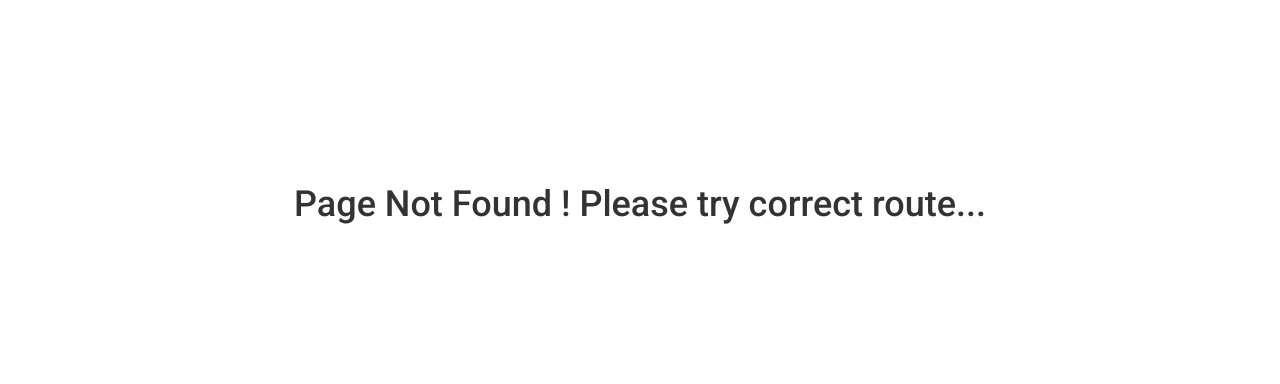
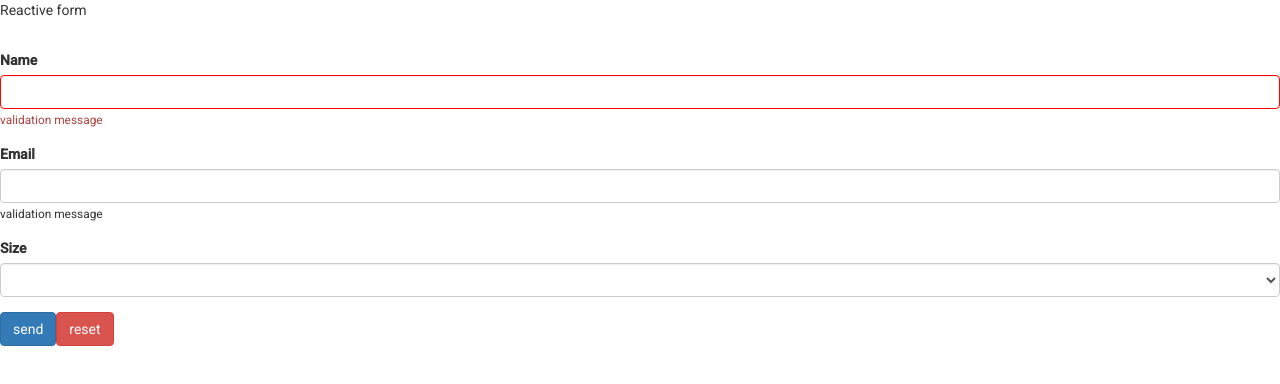
Before and after one commit to sanD92/Employee-Directory, an Angular app in the folder employee-directory/: page /userForm in a window 1280 px wide. Before the commit this address had no page. Shown: the top 384 px of the page. Built offline with nearby package versions, Linux system fonts and the light colour scheme.

Commit message:
user form

```diff
--- a/employee-directory/package.json
+++ b/employee-directory/package.json
@@ -28,13 +28,13 @@
     "zone.js": "~0.8.26"
   },
   "devDependencies": {
-    "@angular-devkit/build-angular": "~0.13.0",
+    "@angular-devkit/build-angular": "^0.13.9",
     "@angular/cli": "~7.3.5",
     "@angular/compiler-cli": "~7.2.0",
     "@angular/language-service": "~7.2.0",
-    "@types/node": "~8.9.4",
     "@types/jasmine": "~2.8.8",
     "@types/jasminewd2": "~2.0.3",
+    "@types/node": "~8.9.4",
     "codelyzer": "~4.5.0",
     "jasmine-core": "~2.99.1",
     "jasmine-spec-reporter": "~4.2.1",
--- a/employee-directory/src/app/app.component.html
+++ b/employee-directory/src/app/app.component.html
@@ -1,4 +1,5 @@
 <!--The content below is only a placeholder and can be replaced.-->
 
 <!-- <app-employee-list></app-employee-list> -->
+
 <router-outlet></router-outlet>
--- a/employee-directory/src/app/dynamic-form/dynamic-form.component.html
+++ /dev/null
@@ -1,19 +0,0 @@
-<div>
-  <form (ngubmit)="onSubmit()" [formGroup]="form">
-
-    <div *ngFor="let question of quetions" class="form-row">
-      <app-question [question]="question" [form]="form"></app-question>
-    </div>
-
-    <div class="form-row">
-      <button type="submit" [disabled]="!form.valid">Save</button>
-    </div>
-
-  </form>
-
-  <div *ngIf="payLoad" class="form-row">
-    <strong>Saved the following values</strong>
-    <br>{{payLoad}}
-  </div>
-
-</div>
--- a/employee-directory/src/app/dynamic-form/dynamic-form.component.ts
+++ /dev/null
@@ -1,27 +0,0 @@
-import { Component, OnInit, Input } from '@angular/core';
-import { QuestionBase } from '../question-model/question-base';
-import { FormGroup } from '../../../node_modules/@angular/forms';
-import { QuestionControlService } from '../question-model/question-control.service';
-
-@Component({
-  selector: 'app-dynamic-form',
-  templateUrl: './dynamic-form.component.html',
-  styleUrls: ['./dynamic-form.component.css']
-})
-export class DynamicFormComponent implements OnInit {
-
-  @Input() questions:QuestionBase<any>[]=[];
-  form:FormGroup;
-  payLoad='';
-
-
-  constructor(private qcs:QuestionControlService) { }
-
-  ngOnInit() {
-    this.form=this.qcs.toFormGroup(this.questions);
-  }
-  onSubmit(){
-    this.payLoad=JSON.stringify(this.form.value);
-  }
-
-}
--- a/employee-directory/src/app/home/home.component.html
+++ b/employee-directory/src/app/home/home.component.html
@@ -42,21 +42,39 @@
     </ul>
   </div>
 </div>
-
+<!-- <div class="container-fluid">
   <div class="img-config">
     <input type="button" class="btn" value="Display Not Found" (click)='pageNotFoundCall()'> &nbsp;
     <input type="button" class="btn" value="Show Employee List" (click)='emplyeeListComponentCall()'>
     <input type="button" class="btn" value="Dynamic Form" (click)='dynamicFormCompnonentCall()'>
     <input type="button" class="btn" value="Reactive Form" (click)='reactiveFormCompnonentCall()'>
     <input type="button" class="btn" value="Form Builder" (click)='formBuilderCompnonentCall()'>
+    <input type="button" class="btn" value="User Form" (click)='userFormCompnonentCall()'>
+
     <img src="assets/up.jpg" width="500px" alt="up">
   </div>
+</div> -->
+
+<div class="container">
+  <div class="row">
+    <div class="col-sm-4">
+      <input type="button" class="btn" value="Display Not Found" (click)='pageNotFoundCall()'> &nbsp;<br>
+      <br>
+      <input type="button" class="btn" value="Show Employee List" (click)='emplyeeListComponentCall()'>
+    </div>
+    <div class="col-sm-4">
+      <input type="button" class="btn" value="Dynamic Form" (click)='dynamicFormCompnonentCall()'><br><br>
+      <input type="button" class="btn" value="Reactive Form" (click)='reactiveFormCompnonentCall()'>
+    </div>
+    <div class="col-sm-4">
+      <input type="button" class="btn" value="Form Builder" (click)='formBuilderCompnonentCall()'><br><br>
+      <input type="button" class="btn" value="User Form" (click)='userFormCompnonentCall()'>
+      <img src="assets/up.jpg" width="500px" alt="up">
+    </div>
+  </div>
+</div>
+
 
 <!-- <div class="img-config">
     <input type="button" class="btn" value="Form Builder" (click)='formBuilderCompnonentCall()'>
 </div> -->
-
-<div>
-    <h2>Job Application for Heroes</h2>
-    <app-dynamic-form [questions]="questions"></app-dynamic-form>
-</div>
--- a/employee-directory/src/app/home/home.component.ts
+++ b/employee-directory/src/app/home/home.component.ts
@@ -33,4 +33,7 @@ export class HomeComponent implements OnInit {
   formBuilderCompnonentCall(){
     this.router.navigateByUrl('/formBuilder');
   }
+  userFormCompnonentCall(){
+    this.router.navigateByUrl('/userForm')
+  }
 }
--- /dev/null
+++ b/employee-directory/src/app/user-form/user-form.component.css
@@ -0,0 +1,3 @@
+    input.ng-invalid{
+        border-color: red;
+    }
--- /dev/null
+++ b/employee-directory/src/app/user-form/user-form.component.html
@@ -0,0 +1,28 @@
+<p>
+  Reactive form
+</p>
+<br>
+<form [formGroup]="userForm" (ngSubmit)="send()">
+
+  <div class="form-group">
+    <label>Name</label>
+    <input type="text" class="form-control" formControlName="name">
+    <small *ngIf="name.invalid" class="form-text text-danger">validation message</small>
+  </div>
+  <div class="form-group">
+    <label>Email</label>
+    <input type="text" class="form-control" formControlName="email">
+    <small class="form-text">validation message</small>
+  </div>
+  <div class="form-group">
+    <label>Size</label>
+    <select class="form-control" formControlName="size">
+      <option value="small">small</option>
+      <option value="medium">medium</option>
+      <option value="large">large</option>
+    </select>
+  </div>
+
+  <button class="btn btn-primary" type="submit">send</button>
+  <button class="btn btn-danger"  (click)="reset()" type="button">reset</button>
+</form>
--- /dev/null
+++ b/employee-directory/src/app/user-form/user-form.component.ts
@@ -0,0 +1,43 @@
+import { Component, OnInit } from '@angular/core';
+import { FormGroup, FormControl, FormBuilder, Validators } from '@angular/forms';
+import { VALID_ATTRS } from '@angular/core/src/sanitization/html_sanitizer';
+
+@Component({
+  selector: 'app-user-form',
+  templateUrl: './user-form.component.html',
+  styleUrls: ['./user-form.component.css']
+})
+export class UserFormComponent implements OnInit {
+
+  userForm:FormGroup;
+
+  constructor(private fb:FormBuilder) { }
+
+  ngOnInit() {
+
+    this.userForm=this.fb.group({
+      name:[null,Validators.required],
+      email:null,
+      size:null,
+    });
+
+    this.send();
+  }
+
+  get name(){
+    return this.userForm.get('name') as FormControl;
+  }
+
+  get email(){
+    return this.userForm.get('email') as FormControl;
+  }
+
+
+  send(){
+    console.log(this.userForm.value);
+  }
+  reset(){
+    this.userForm.reset()
+  }
+
+}
```
Also changed, not shown: employee-directory/src/app/app-routing.module.ts (+8 -7 lines), employee-directory/src/app/app.module.ts (+5 -4 lines), employee-directory/src/app/dynamic-form/dynamic-form.component.css (deleted), 2 other files (tests, documents, lock files or other folders). Lines whose indentation alone changed are shown as unchanged.
